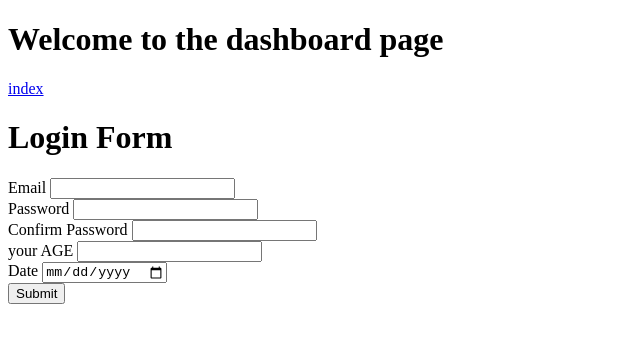
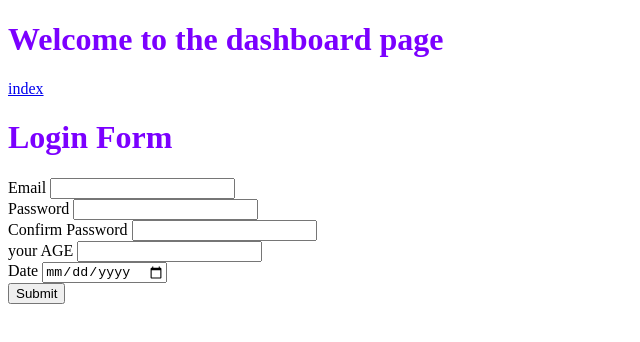
Before and after one commit to RajeshwarNinawe/First-Github-Project, a plain HTML site: page dashboard.html in a window 1280 px wide. Shown: the whole page, without its empty margins (0-640 px from the left). Drawn offline with Linux system fonts and the light colour scheme.

Commit message:
Linking CSS files

```diff
--- a/dashboard.html
+++ b/dashboard.html
@@ -5,6 +5,7 @@
     <meta http-equiv="X-UA-Compatible" content="IE=edge" />
     <meta name="viewport" content="width=device-width, initial-scale=1.0" />
     <title>Dashboard</title>
+    <link rel="stylesheet" href="./styles.css">
   </head>
 
   <body>
--- a/styles.css
+++ b/styles.css
@@ -1,3 +1,3 @@
-*{
-    color: aqua;
+h1{
+    color: rgb(123, 0, 255);
 }
```
Also changed, not shown: index.html (+1 -0 lines).
